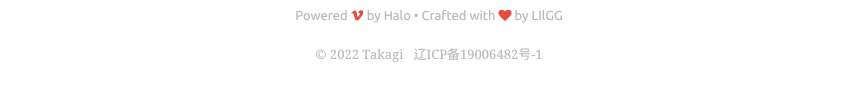
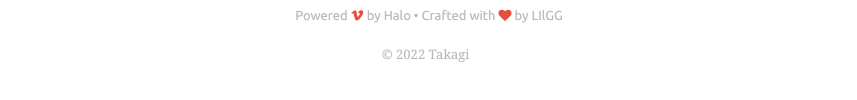
Before and after one commit to Dangooooooooo/dango-blog, a plain HTML site: page dango.com/index.html in a window 1280 px wide. Shown: the part 4925-5025 px from the top of the page, without its empty margins (211-1068 px from the left). Drawn offline with Linux system fonts and the light colour scheme; no server answers; a script that the page names is missing; a web font is replaced by a local one.

Commit message:
Update index.html

```diff
--- a/dango.com/index.html
+++ b/dango.com/index.html
@@ -683,7 +683,6 @@ by
 <p>
 © 2022 Takagi
 &nbsp;
-<a href="https://beian.miit.gov.cn/" target="_blank">辽ICP备19006482号-1</a>
 </p>
 </div>
 </div>
```
